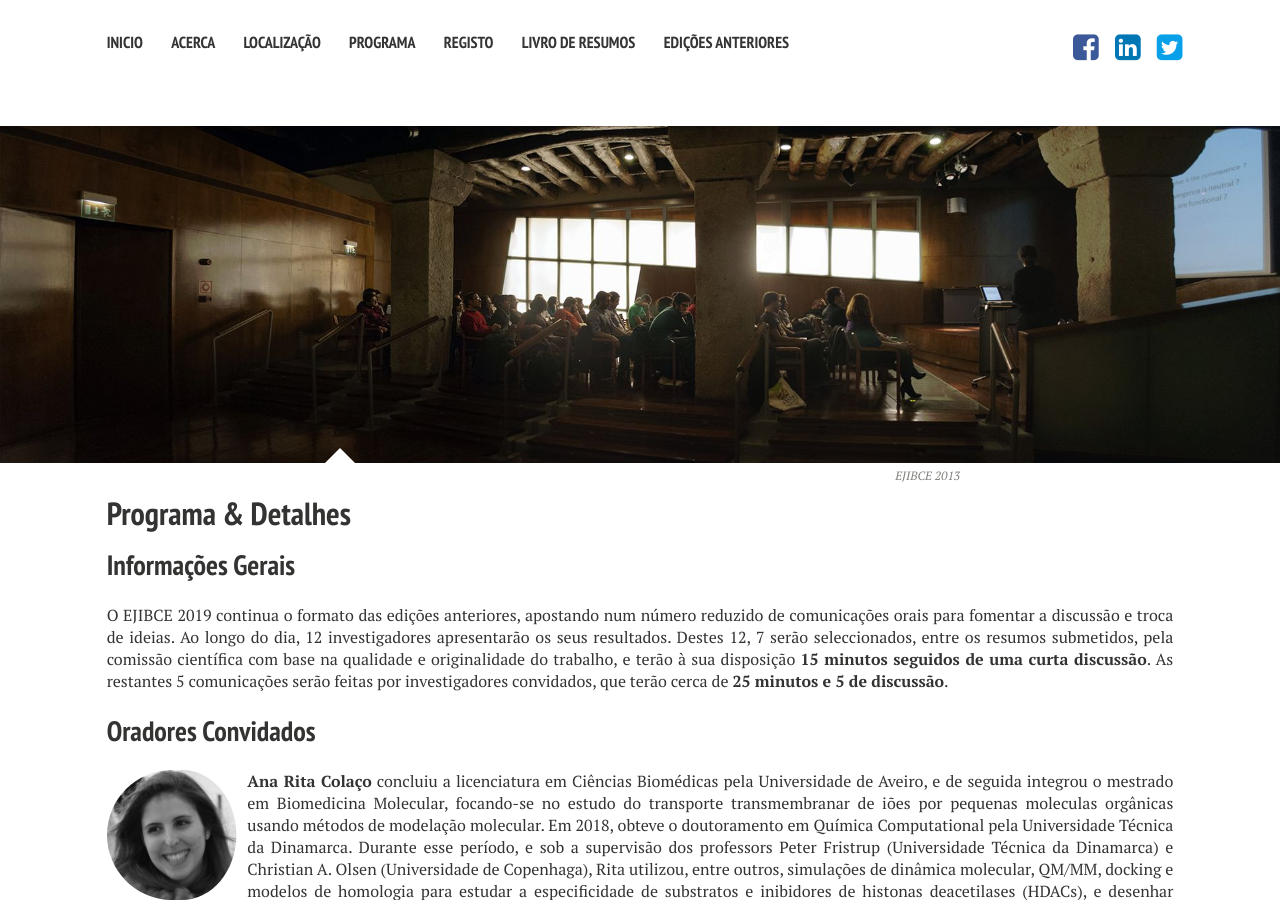
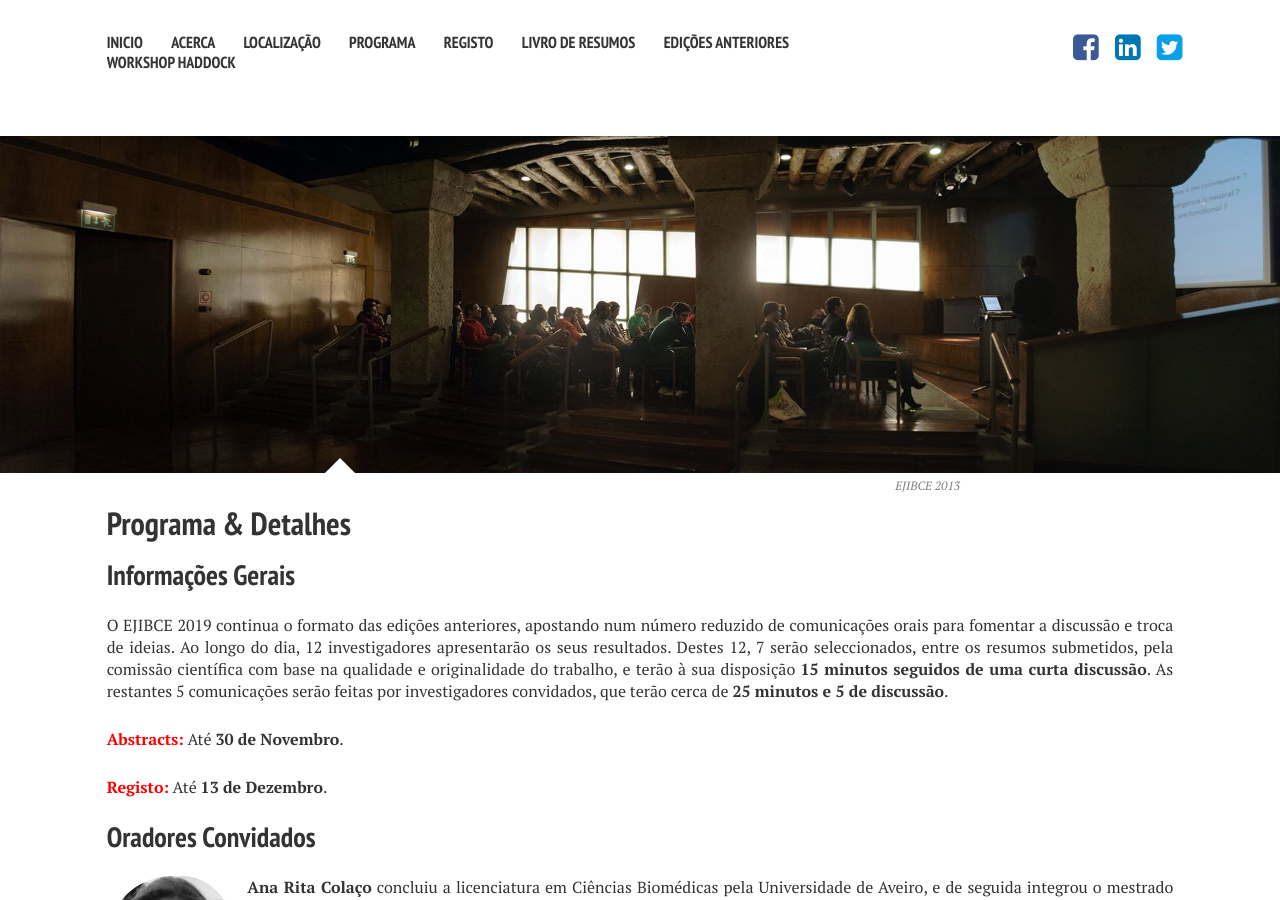
Before and after one commit to ejibce/ejibce.github.io, a Jekyll site: the page built from programa/index.md, in a window 1280 px wide and 900 px high. Built offline with Jekyll 4.4.1, drawn with Linux system fonts in a browser that asks for light colours; nearby versions of some CDN libraries.

Commit message:
added haddock workshop info

```diff
--- a/_data/navigation.yml
+++ b/_data/navigation.yml
@@ -21,6 +21,9 @@
 - title: Edições Anteriores
   url: /edicoes_anteriores/
 
+- title: Workshop HADDOCK
+  url: /images/workshop_haddock.pdf
+
 #- title: Livro de Resumos
 #  url: /assets/files/EJIBCE_2017.pdf
 
--- a/programa/index.md
+++ b/programa/index.md
@@ -11,6 +11,11 @@ image:
 
 ## Informações Gerais
 O EJIBCE 2019 continua o formato das edições anteriores, apostando num número reduzido de comunicações orais para fomentar a discussão e troca de ideias. Ao longo do dia, 12 investigadores apresentarão os seus resultados. Destes 12, 7 serão seleccionados, entre os resumos submetidos, pela comissão científica com base na qualidade e originalidade do trabalho, e terão à sua disposição <strong>15 minutos seguidos de uma curta discussão</strong>. As restantes 5 comunicações serão feitas por investigadores convidados, que terão cerca de <strong>25 minutos e 5 de discussão</strong>.
+
+<strong><font color="red">Abstracts:</font></strong> Até <strong>30 de Novembro</strong>.
+
+<strong><font color="red">Registo:</font></strong> Até <strong>13 de Dezembro</strong>.
+
 
 ## Oradores Convidados
 <p style="min-height: 130px; text-indent: 0;">
```
Also changed, not shown: 1 other file.
